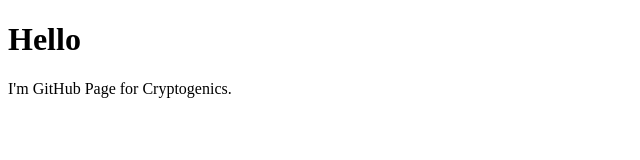
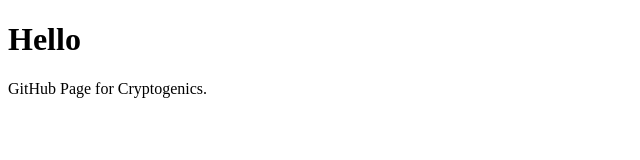
Before and after one commit to CryptoGenics/cryptogenics.github.io, a plain HTML site: page index.html in a window 1280 px wide. Shown: the full height of the page, 0-640 px from the left. Drawn offline with Linux system fonts and the light colour scheme.

Commit message:
Update index.html

```diff
--- a/index.html
+++ b/index.html
@@ -2,6 +2,6 @@
 <html>
 <body>
 <h1>Hello</h1>
-<p>I'm GitHub Page for Cryptogenics.</p>
+<p>GitHub Page for Cryptogenics.</p>
 </body>
 </html>
```
